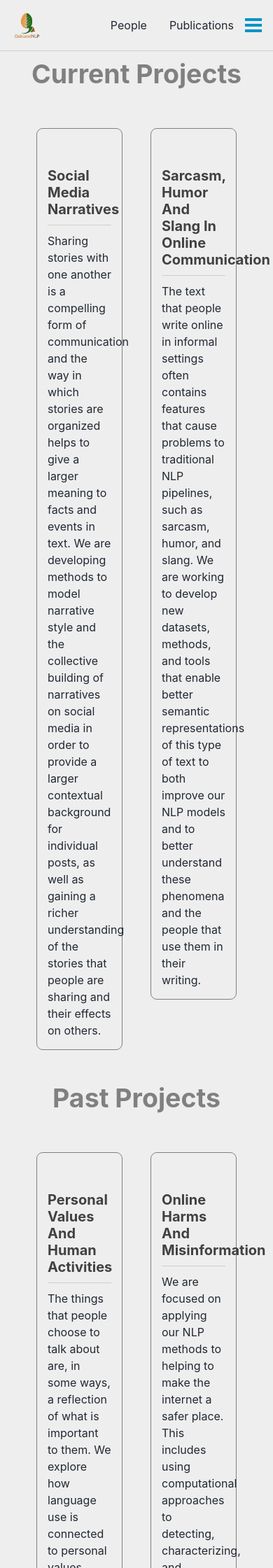
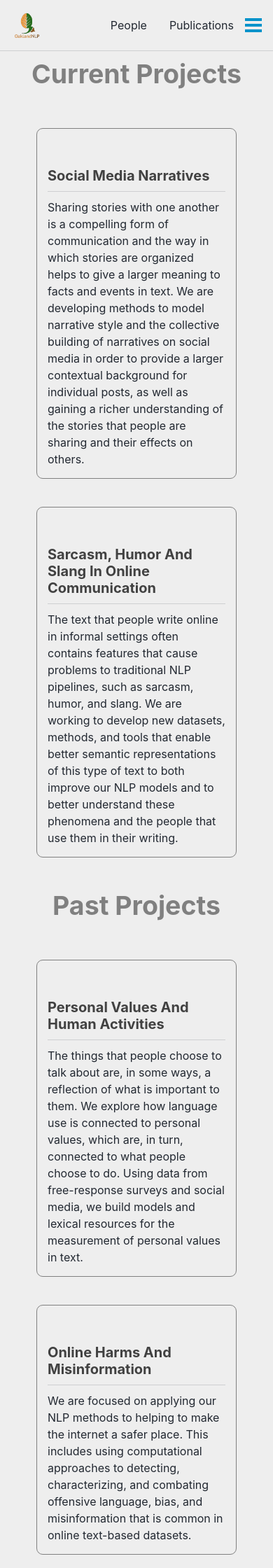
Before and after one commit to cocoa-nlp/cocoa-nlp.github.io, a Jekyll site: the page built from _pages/projects.html, in a window 390 px wide. Shown: the top 2240 px of the page at 70% size. Built offline with Jekyll 4.4.1, drawn with Linux system fonts in a browser that asks for light colours; cached includes are drawn as plain includes.

Commit message:
added flex-flow for dynamic resizing

```diff
--- a/_pages/projects.html
+++ b/_pages/projects.html
@@ -46,6 +46,12 @@ permalink: /Projects/
         margin: 20px;
         font-size: medium;
         }
+
+      @media screen and (max-width:600px){
+         .container{
+            flex-flow: column wrap;
+         }
+      }
 
          </style>
 </head>
```
Also changed, not shown: 2 other files.
